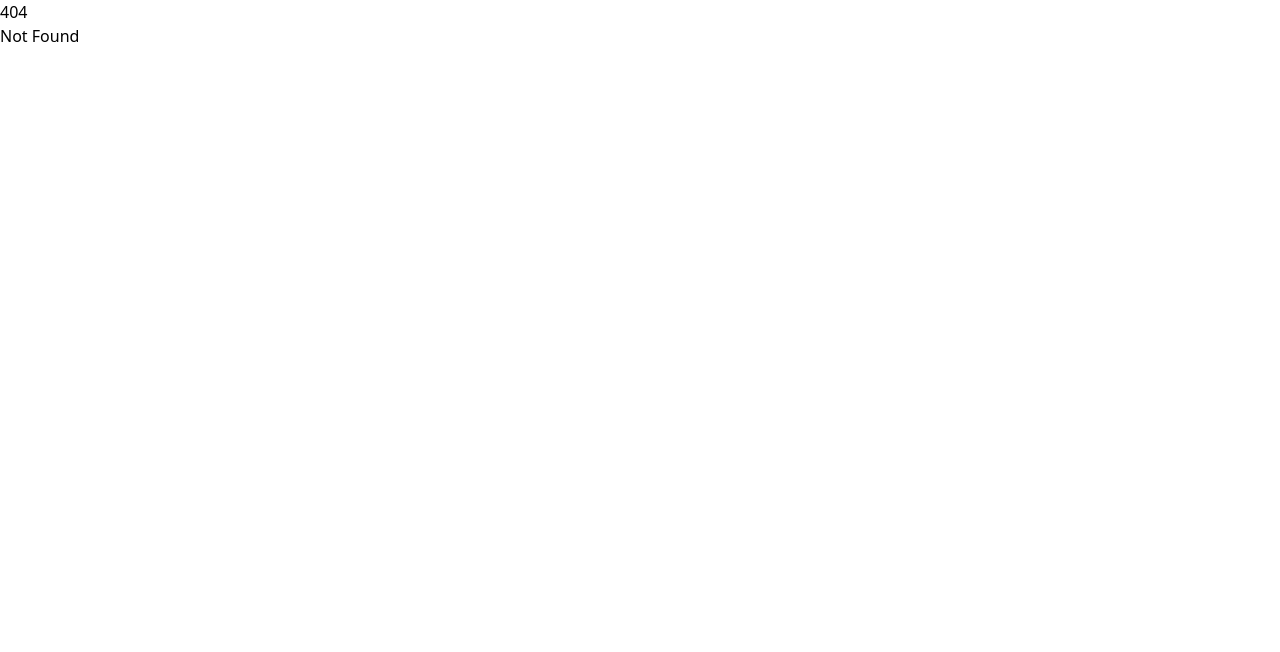
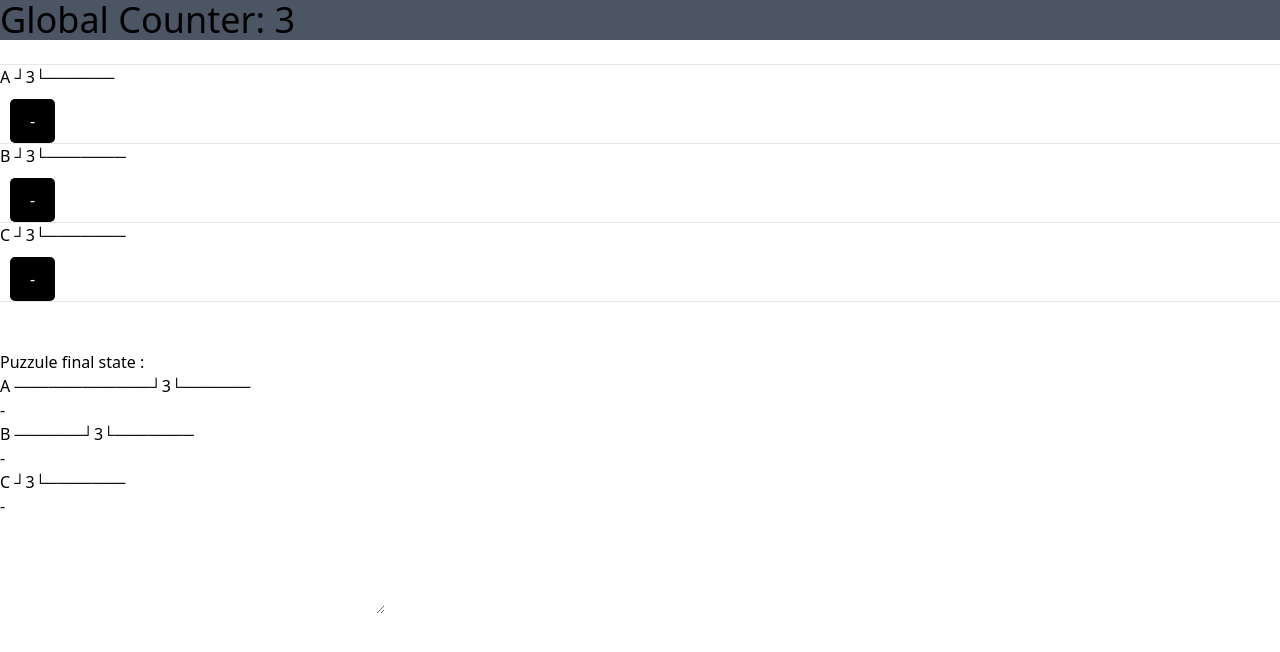
Before and after one commit to ala-garbaa-pro/SvelteKitPlayground, a SvelteKit app: page /ch1-lifecycles/code-snippet/12-sync-lifecycle-fn in a window 1280 px wide. Before the commit this address had no page. Shown: the top 652 px of the page. Built offline with nearby package versions, Linux system fonts and the light colour scheme.

Commit message:
try 12-sync-lifecycle-fn game

```diff
--- /dev/null
+++ b/src/routes/ch1-lifecycles/code-snippet/12-sync-lifecycle-fn/+page.svelte
@@ -0,0 +1,59 @@
+<script lang="ts">
+  import A from "./A.svelte";
+  import B from "./B.svelte";
+  import C from "./C.svelte";
+  import { counter } from "./setupGlobalCounter";
+
+  let seeA = true;
+  let seeB = true;
+  let seeC = true;
+</script>
+
+<h1 class="bg-gray-600 text-4xl">Global Counter: {$counter}</h1>
+<br />
+<hr />
+
+{#if seeA}
+  <A />
+{/if}
+<button on:click={() => (seeA = !seeA)}>{seeA ? "-" : "+"}</button>
+
+<hr />
+
+{#if seeB}
+  <B />
+{/if}
+<button on:click={() => (seeB = !seeB)}>{seeB ? "-" : "+"}</button>
+
+<hr />
+{#if seeC}
+  <C />
+{/if}
+<button on:click={() => (seeC = !seeC)}>{seeC ? "-" : "+"}</button>
+
+
+<hr>
+<br><br>
+Puzzule final state : <br>
+
+<textarea name="" id="" cols="40" rows="10">
+A ────────────┘3└──────
+-
+B ──────┘3└───────
+-
+C ┘3└───────
+-</textarea>
+
+<style>
+    button {
+        background: #000;
+        color: #fff;
+        border: none;
+        padding: 10px 20px;
+        border-radius: 5px;
+        cursor: pointer;
+        margin-top: 10px;
+        margin-left: 10px;
+
+    }
+</style>
--- /dev/null
+++ b/src/routes/ch1-lifecycles/code-snippet/12-sync-lifecycle-fn/A.svelte
@@ -0,0 +1,13 @@
+<script lang="ts">
+  import { setupGlobalCounter } from "./setupGlobalCounter";
+
+  const counter = setupGlobalCounter();
+
+  let beforeSpan = "";
+
+  for (let i = 0; i < $counter; i++) {
+    beforeSpan += "──────";
+  }
+</script>
+
+<h1>A <span>{beforeSpan}┘{$counter}└──────</span></h1>
--- /dev/null
+++ b/src/routes/ch1-lifecycles/code-snippet/12-sync-lifecycle-fn/B.svelte
@@ -0,0 +1,13 @@
+<script lang="ts">
+  import { setupGlobalCounter } from "./setupGlobalCounter";
+
+  const counter = setupGlobalCounter();
+
+  let beforeSpan = "";
+
+  for (let i = 0; i < $counter; i++) {
+    beforeSpan += "──────";
+  }
+</script>
+
+<h1>B <span>{beforeSpan}┘{$counter}└───────</span></h1>
--- /dev/null
+++ b/src/routes/ch1-lifecycles/code-snippet/12-sync-lifecycle-fn/C.svelte
@@ -0,0 +1,13 @@
+<script lang="ts">
+  import { setupGlobalCounter } from "./setupGlobalCounter";
+
+  const counter = setupGlobalCounter();
+
+  let beforeSpan = "";
+
+  for (let i = 0; i < $counter; i++) {
+    beforeSpan += "──────";
+  }
+</script>
+
+<h1>C <span>{beforeSpan}┘{$counter}└───────</span></h1>
--- /dev/null
+++ b/src/routes/ch1-lifecycles/code-snippet/12-sync-lifecycle-fn/setupGlobalCounter.ts
@@ -0,0 +1,24 @@
+// Importing necessary functions from the 'svelte' library
+import { onMount, onDestroy } from 'svelte';
+import { writable } from 'svelte/store';
+
+// Defining a module-level Svelte store variable named 'counter' and initializing it with a value of 0
+export let counter = writable(0);
+
+// Creating a function named 'setupGlobalCounter' that sets up and manages the lifecycle of the 'counter' variable
+export function setupGlobalCounter() {
+    // Executing code when the component is mounted to the DOM
+    onMount(() => {
+        // Updating the 'counter' value by incrementing it by 1
+        counter.update($counter => $counter + 1);
+    });
+
+    // Executing code when the component is about to be destroyed
+    onDestroy(() => {
+        // Updating the 'counter' value by decrementing it by 1
+        counter.update($counter => $counter - 1);
+    });
+
+    // Returning the 'counter' Svelte store, making it accessible to other parts of the application
+    return counter;
+}
```
